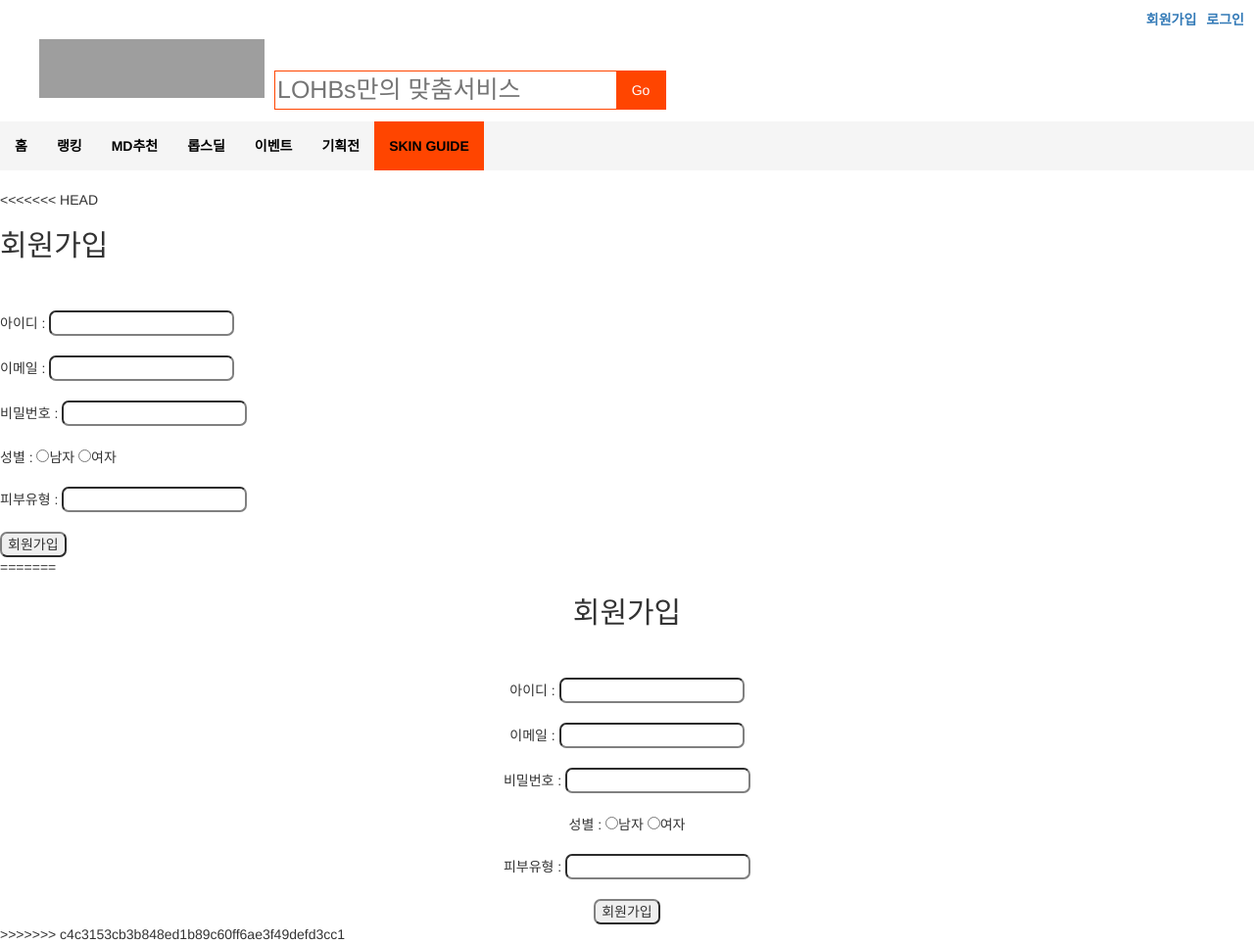
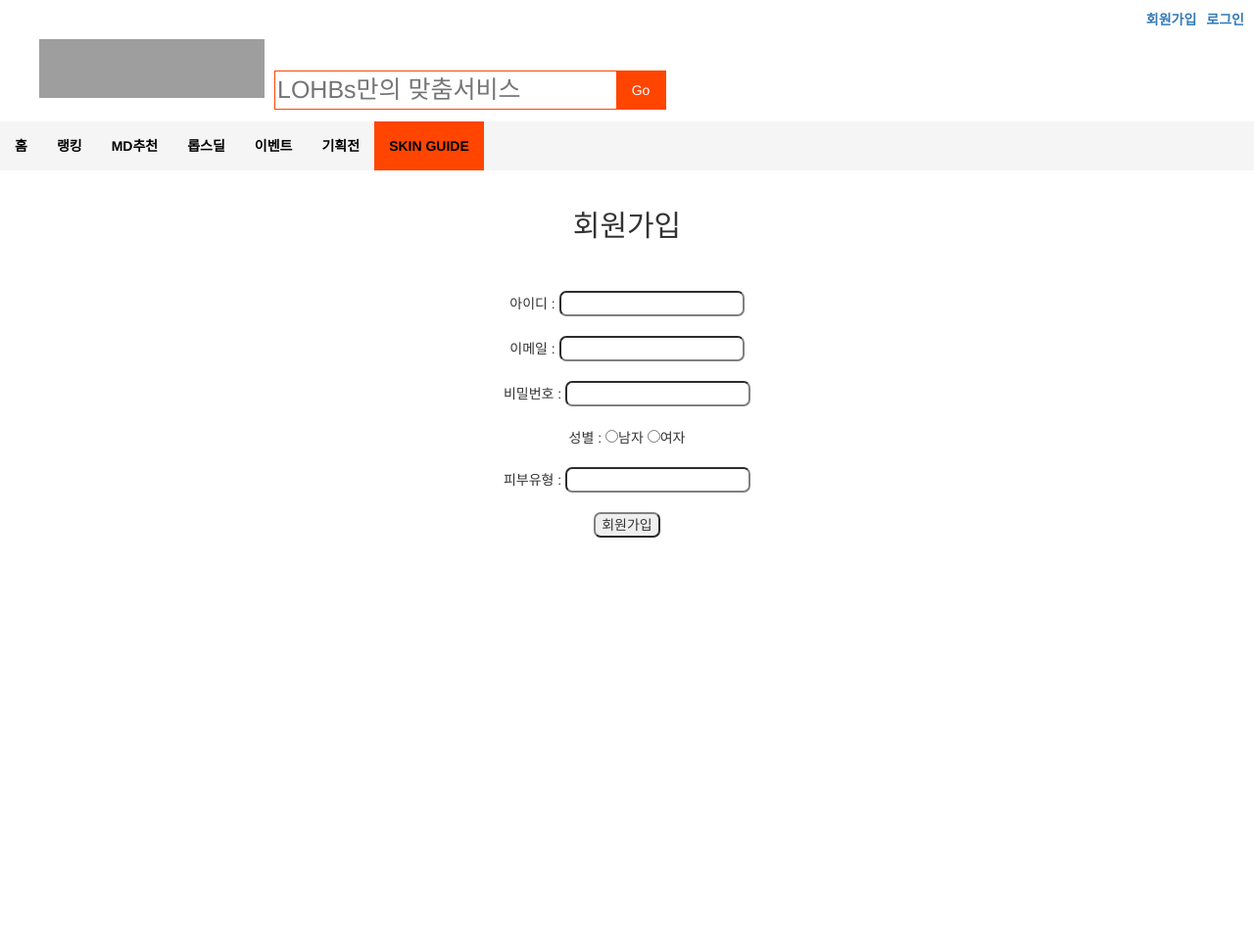
Before and after one commit to jin-my/skinguide, a Django app: page /user/signup/ in a window 1280 px wide. Shown: the whole page at 98% size. After the commit the page ends 549 px from the top, so only its background shows below. Run offline with Django 3.2, Linux system fonts and the light colour scheme; some libraries are stand-ins or nearby versions; grey boxes are pictures that could not be loaded.

Commit message:
conflict 수정

```diff
--- a/user/templates/signup.html
+++ b/user/templates/signup.html
@@ -7,30 +7,6 @@ select page
 
 <br>
 
-<<<<<<< HEAD
-<h2>회원가입</h2>
-<br><br>
-<form action="" method = "POST">
-    {% csrf_token %}
-
-    아이디 : <input name = "username" type="text">
-    <br><br>
-
-    이메일 : <input name = "email" type="email">
-    <br><br>
-
-    비밀번호 : <input name = "password" type="password">
-    <br><br>
-
-    성별 : <input name = "gender" type="radio" value="남">남자
-    <input name = "gender" type="radio" value="여">여자
-    <br><br>
-
-    피부유형 : <input name = "skintype" type="text">
-    <br><br>
-    <input type="submit" value="회원가입">
-</form>
-=======
 <section>
 
     <h2>회원가입</h2>
@@ -75,7 +51,6 @@ select page
     }
 
 </style>
->>>>>>> c4c3153cb3b848ed1b89c60ff6ae3f49defd3cc1
 
 
 
```
Also changed, not shown: user/templates/login.html (+0 -23 lines).
